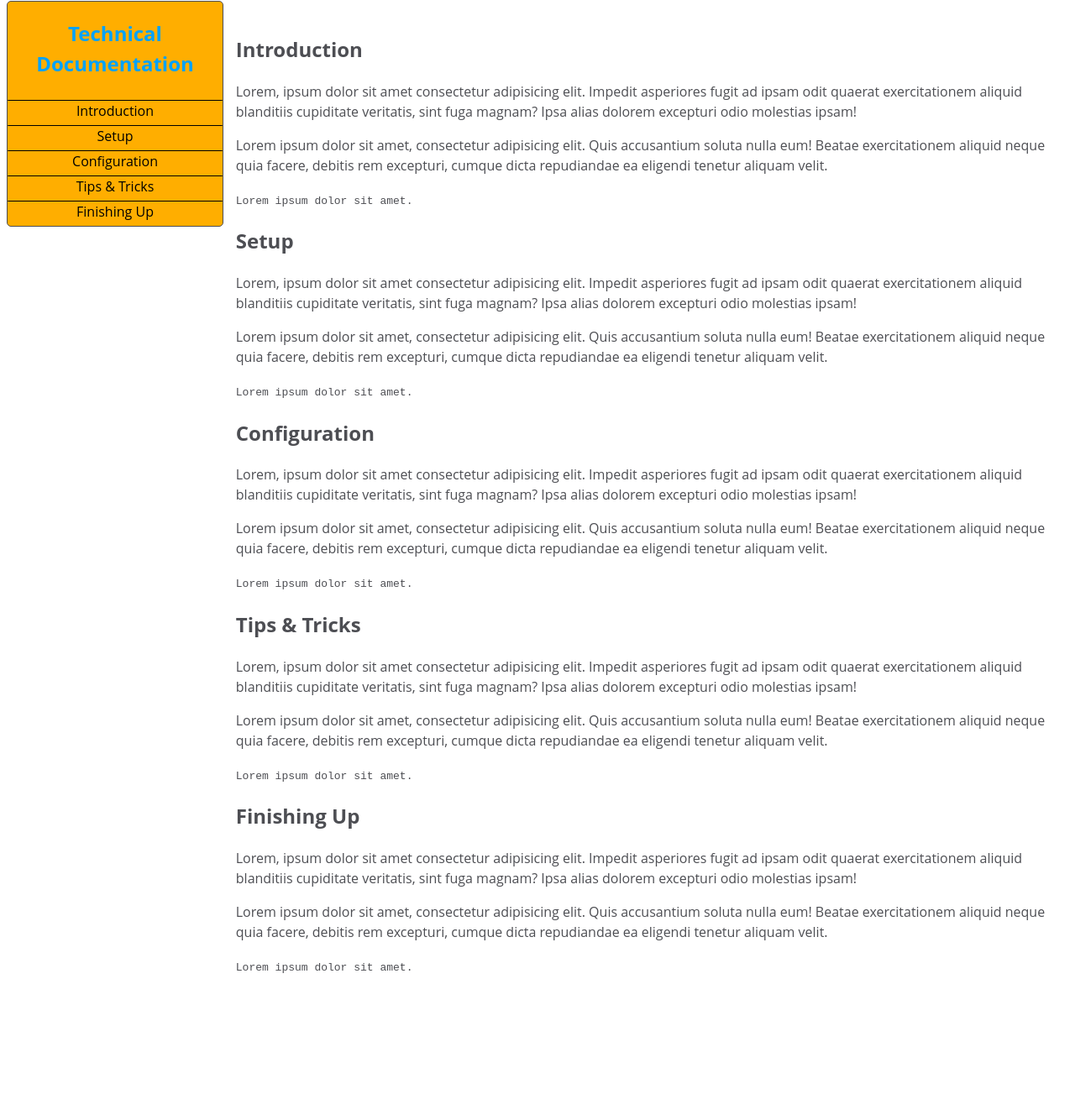
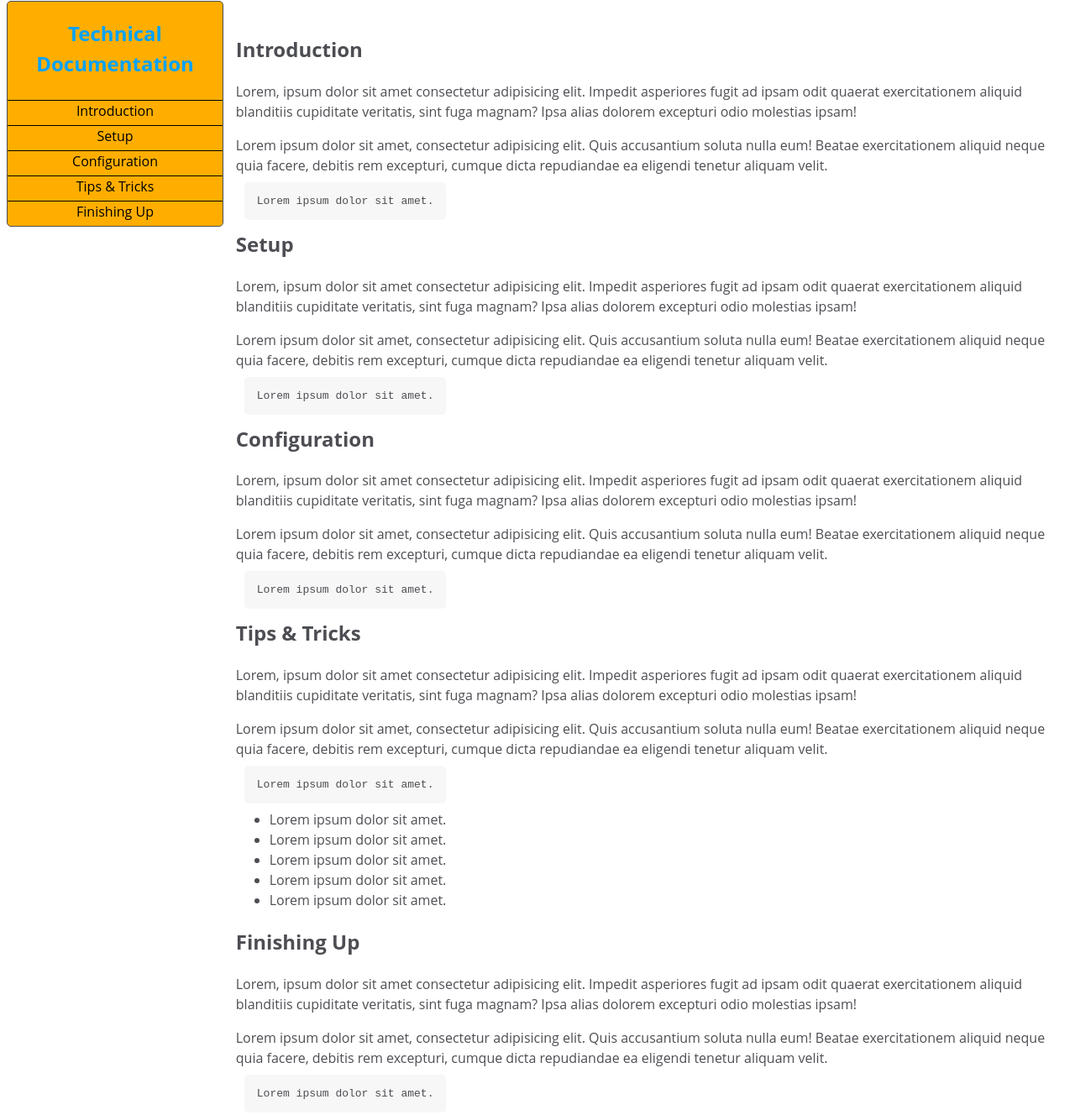
Before and after one commit to 0rbitals/fcc_techdocumentation, a plain HTML site: page index.html in a window 1280 px wide. Shown: the part 7-1335 px from the top of the page at 84% size. Before the commit the page ends 1198 px from the top, so only its background shows below. Drawn offline with Linux system fonts and the light colour scheme.

Commit message:
Improved Styling and added 5 <li> items

```diff
--- a/index.html
+++ b/index.html
@@ -13,14 +13,14 @@
     <header id="title">
       <h1>Technical Documentation</h1>
     </header>
-    <a class="nav-link" href="#intro">Introduction</a>
-    <a class="nav-link" href="#setup">Setup</a>
-    <a class="nav-link" href="#config">Configuration</a>
-    <a class="nav-link" href="#tips">Tips & Tricks</a>
-    <a class="nav-link" href="#finish">Finishing Up</a>
+    <a class="nav-link" href="#Introduction">Introduction</a>
+    <a class="nav-link" href="#Setup">Setup</a>
+    <a class="nav-link" href="#Configuration">Configuration</a>
+    <a class="nav-link" href="#Tips_&_Tricks">Tips & Tricks</a>
+    <a class="nav-link" href="#Finishing_Up">Finishing Up</a>
   </nav>
   <main id="main-doc">
-    <section class="main-section" id="intro">
+    <section class="main-section" id="Introduction">
       <header>
         <h2>Introduction</h2>
       </header>
@@ -34,7 +34,7 @@
         Lorem ipsum dolor sit amet.
       </code>
     </section>
-    <section class="main-section" id="setup">
+    <section class="main-section" id="Setup">
       <header>
         <h2>Setup</h2>
       </header>
@@ -48,7 +48,7 @@
         Lorem ipsum dolor sit amet.
       </code>
     </section>
-    <section class="main-section" id="config">
+    <section class="main-section" id="Configuration">
       <header>
         <h2>Configuration</h2>
       </header>
@@ -62,7 +62,7 @@
         Lorem ipsum dolor sit amet.
       </code>
     </section>
-    <section class="main-section" id="tips">
+    <section class="main-section" id="Tips_&_Tricks">
       <header>
         <h2>Tips & Tricks</h2>
       </header>
@@ -75,8 +75,16 @@
       <code>
         Lorem ipsum dolor sit amet.
       </code>
+      <br/>
+      <ul>
+        <li>Lorem ipsum dolor sit amet.</li>
+        <li>Lorem ipsum dolor sit amet.</li>
+        <li>Lorem ipsum dolor sit amet.</li>
+        <li>Lorem ipsum dolor sit amet.</li>
+        <li>Lorem ipsum dolor sit amet.</li>
+      </ul>
     </section>
-    <section class="main-section" id="finish">
+    <section class="main-section" id="Finishing_Up">
       <header>
         <h2>Finishing Up</h2>
       </header>
--- a/style.css
+++ b/style.css
@@ -46,6 +46,16 @@ body {
   padding: 20px;
 }
 
+code {
+  background-color: #f7f7f7;
+  padding: 15px;
+  margin: 10px;
+  border-radius: 5px;
+  word-break: normal;
+  word-wrap: normal;
+  line-height: 2;
+}
+
 @media screen and (max-width: 700px){
   #navbar {
     width: 100%;
```
